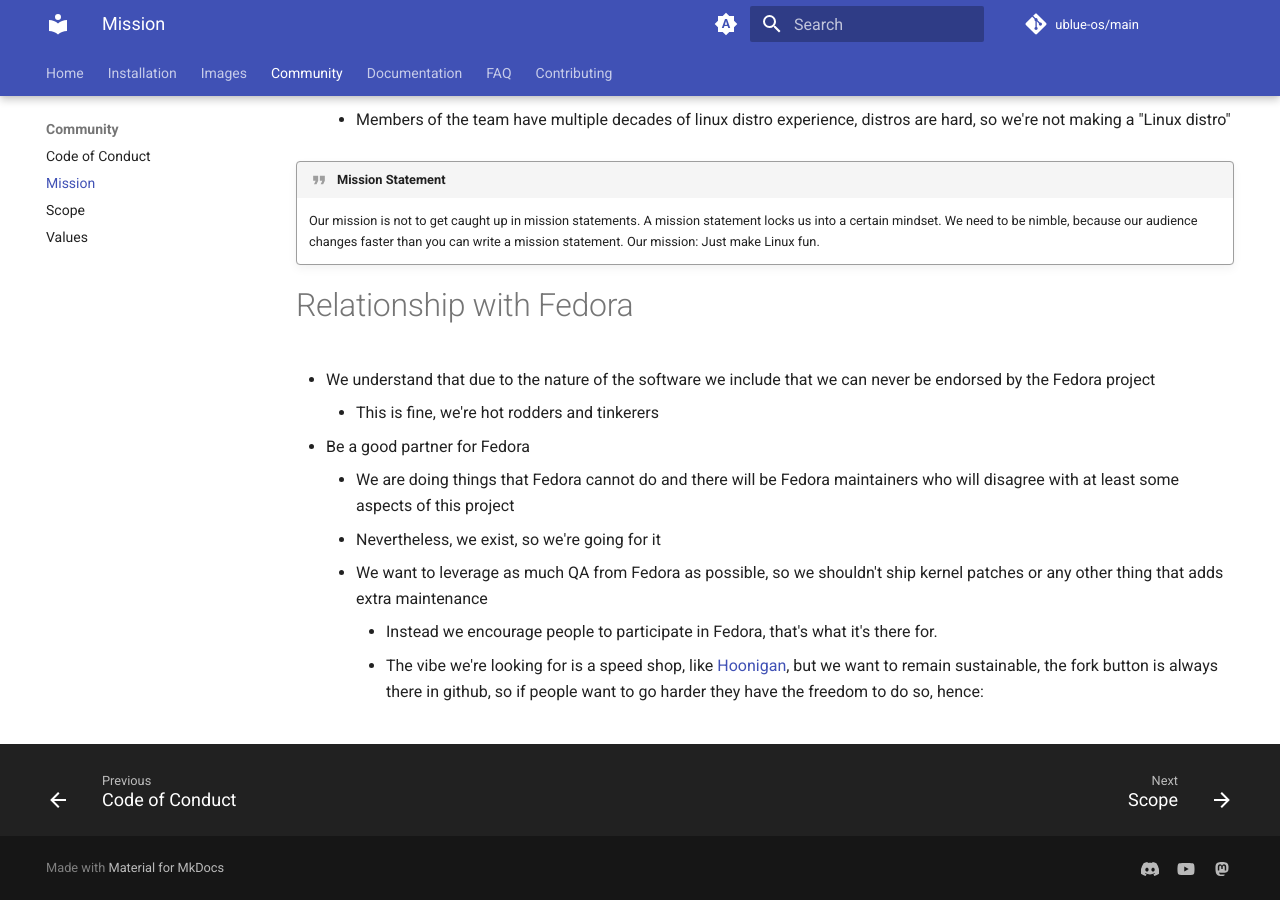
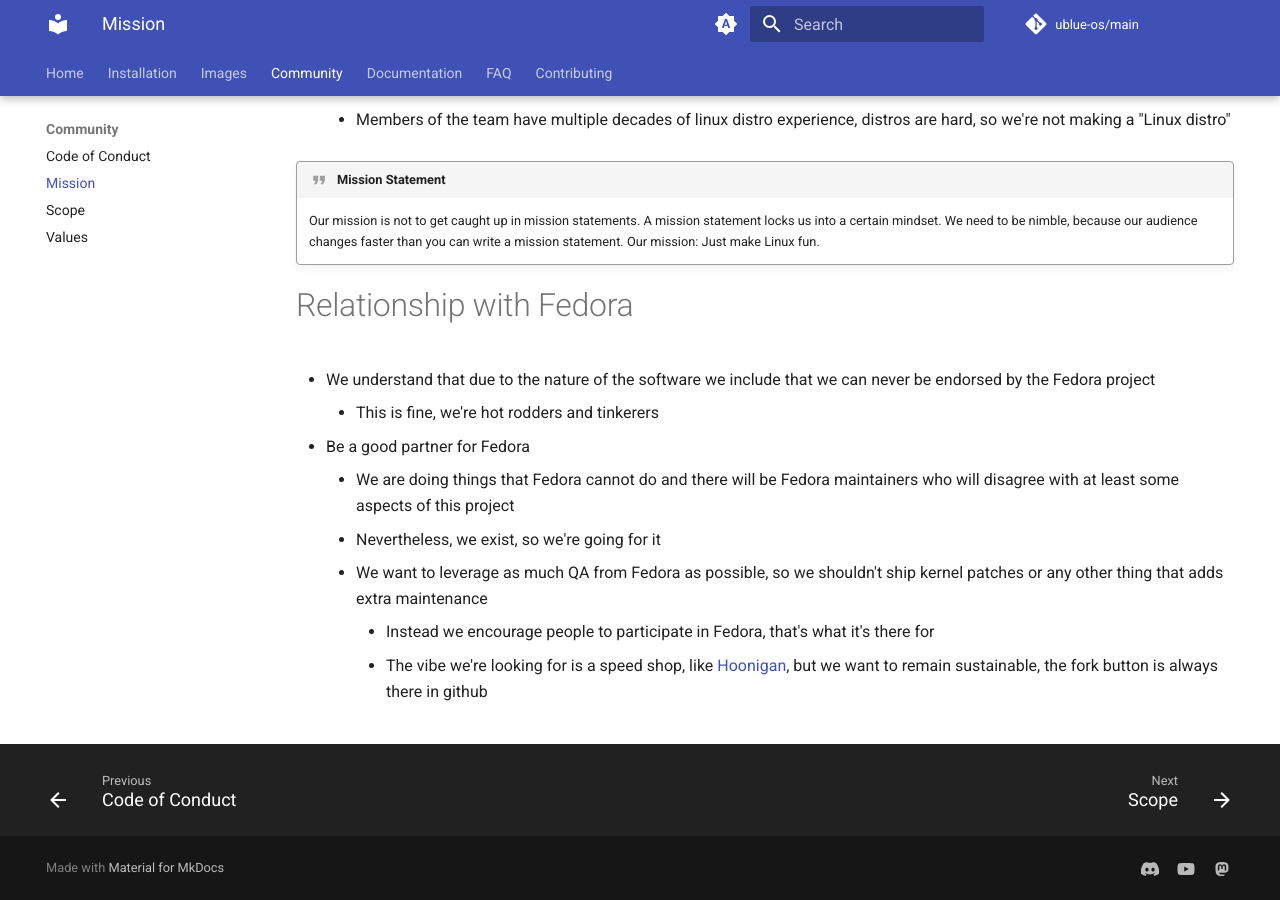
Before and after one commit to ublue-os/website, an MkDocs documentation site: the page built from docs/mission.md, in a window 1280 px wide and 900 px high, scrolled down 657 px. Built offline with MkDocs 1.6.1 and Material for MkDocs 9.7.7, drawn with Linux system fonts in a browser that asks for light colours; comment, search, counter and statistics services are not loaded.

Commit message:
docs: remove trailing sentence
This was a run on ...

```diff
--- a/docs/mission.md
+++ b/docs/mission.md
@@ -25,5 +25,5 @@
     - We are doing things that Fedora cannot do and there will be Fedora maintainers who will disagree with at least some aspects of this project
     - Nevertheless, we exist, so we're going for it
     - We want to leverage as much QA from Fedora as possible, so we shouldn't ship kernel patches or any other thing that adds extra maintenance
-        - Instead we encourage people to participate in Fedora, that's what it's there for.
-        - The vibe we're looking for is a speed shop, like [Hoonigan](https://www.hoonigan.com/), but we want to remain sustainable, the fork button is always there in github, so if people want to go harder they have the freedom to do so, hence:
+        - Instead we encourage people to participate in Fedora, that's what it's there for
+        - The vibe we're looking for is a speed shop, like [Hoonigan](https://www.hoonigan.com/), but we want to remain sustainable, the fork button is always there in github
```
